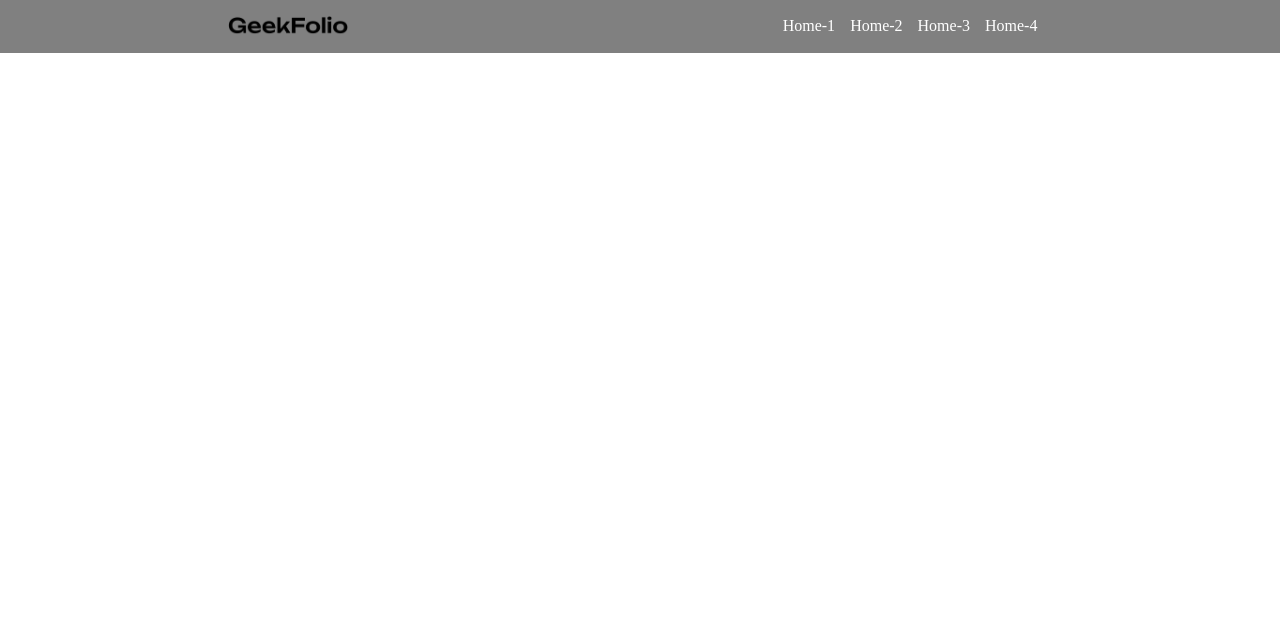
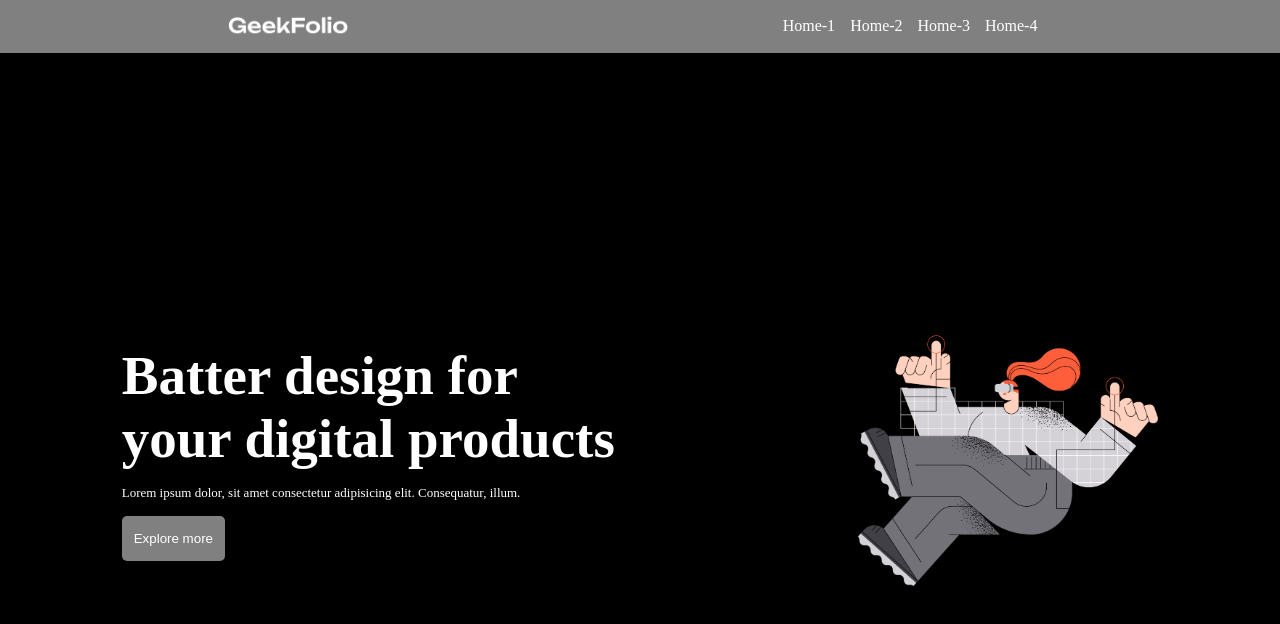
Before and after one commit to Sushanta-Deb/digital-products, a plain HTML site: page index.html in a window 1280 px wide. Drawn offline with Linux system fonts and the light colour scheme.

Commit message:
banner section done

```diff
--- a/index.html
+++ b/index.html
@@ -7,11 +7,12 @@
     <link rel="stylesheet" href="style.css">
 </head>
 <body>
+    <!-- This is nav section -->
     <header>
         <nav>
             <div class="menu-container">
                 <div class="logo-photo">
-                    <img class="logo" src="logo/logo-dark.png" alt="">
+                    <img class="logo" src="logo/logo-light.png" alt="">
                 </div>
                 <div class="menus">
                     <li class="item">Home-1</li>
@@ -22,8 +23,20 @@
             </div>
         </nav>
     </header>
+    <!-- This is banner section -->
     <main>
-
+        <section>
+            <div class="banner-container">
+                <div class="banner-text">
+                    <h1 class="title">Batter design for <br> your digital products</h1>
+                    <p class="description">Lorem ipsum dolor, sit amet consectetur adipisicing elit. Consequatur, illum.</p>
+                    <button class="btn">Explore more</button>
+                </div>
+                <div class="banner-photo">
+                   <img class="banner-img" src="images/banner.png" alt="">
+                </div>
+            </div>
+        </section>
     </main>
     <footer>
 
--- a/style.css
+++ b/style.css
@@ -26,3 +26,32 @@
     color: black;
     cursor: pointer;
 }
+/* banner section */
+.banner-img{
+    width: 300px;
+}
+.banner-container{
+    display: flex;
+    justify-content: space-around;
+    height: 100vh;
+    align-items: center;
+    background-color: black;
+    color: white;
+}
+.title{
+    font-size: 55px;
+    font-weight: bold;
+}
+.description{
+    font-size: small;
+    font-weight: 500;
+    margin-top: 15px;
+    margin-bottom: 15px;
+}
+.btn{
+    padding: 15px 12px;
+    background-color: grey;
+    color: white;
+    border: 0;
+    border-radius: 5px;
+}
```
